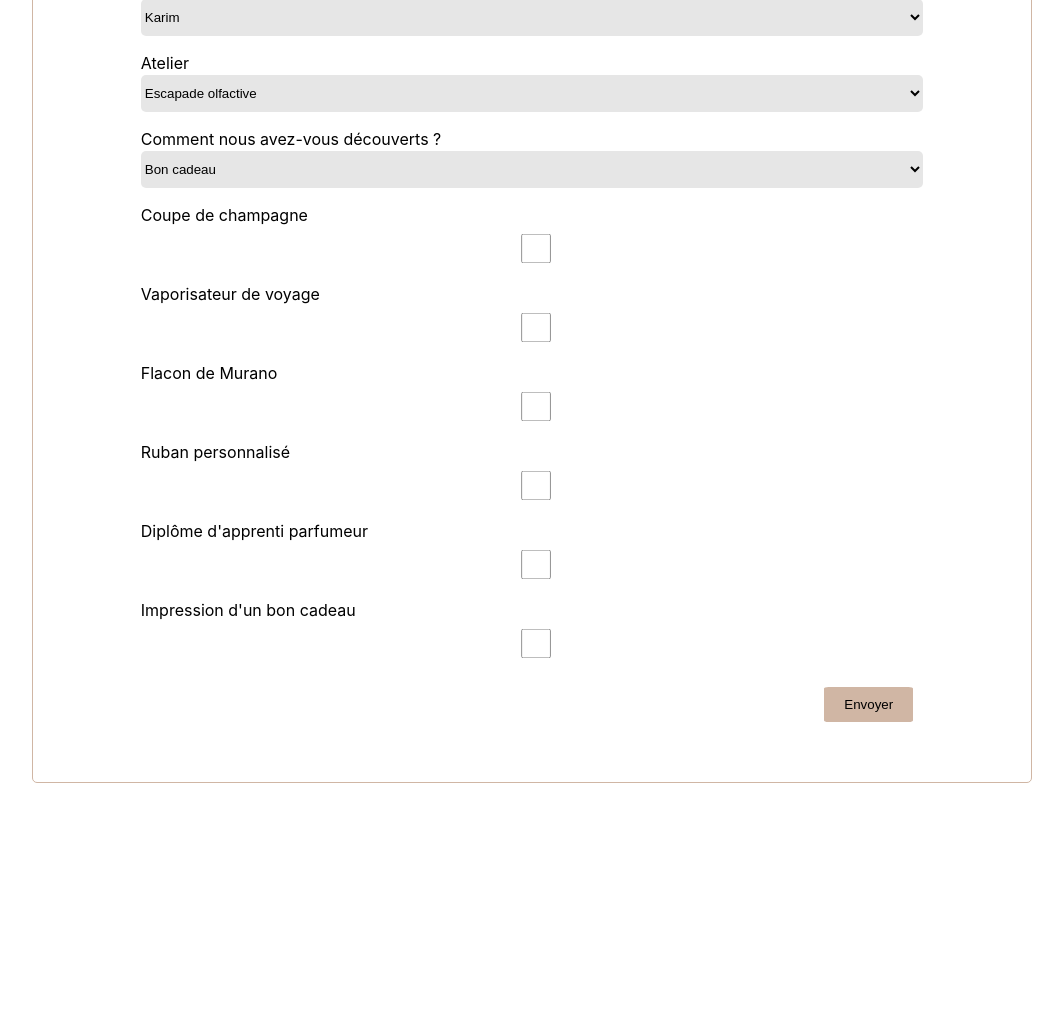
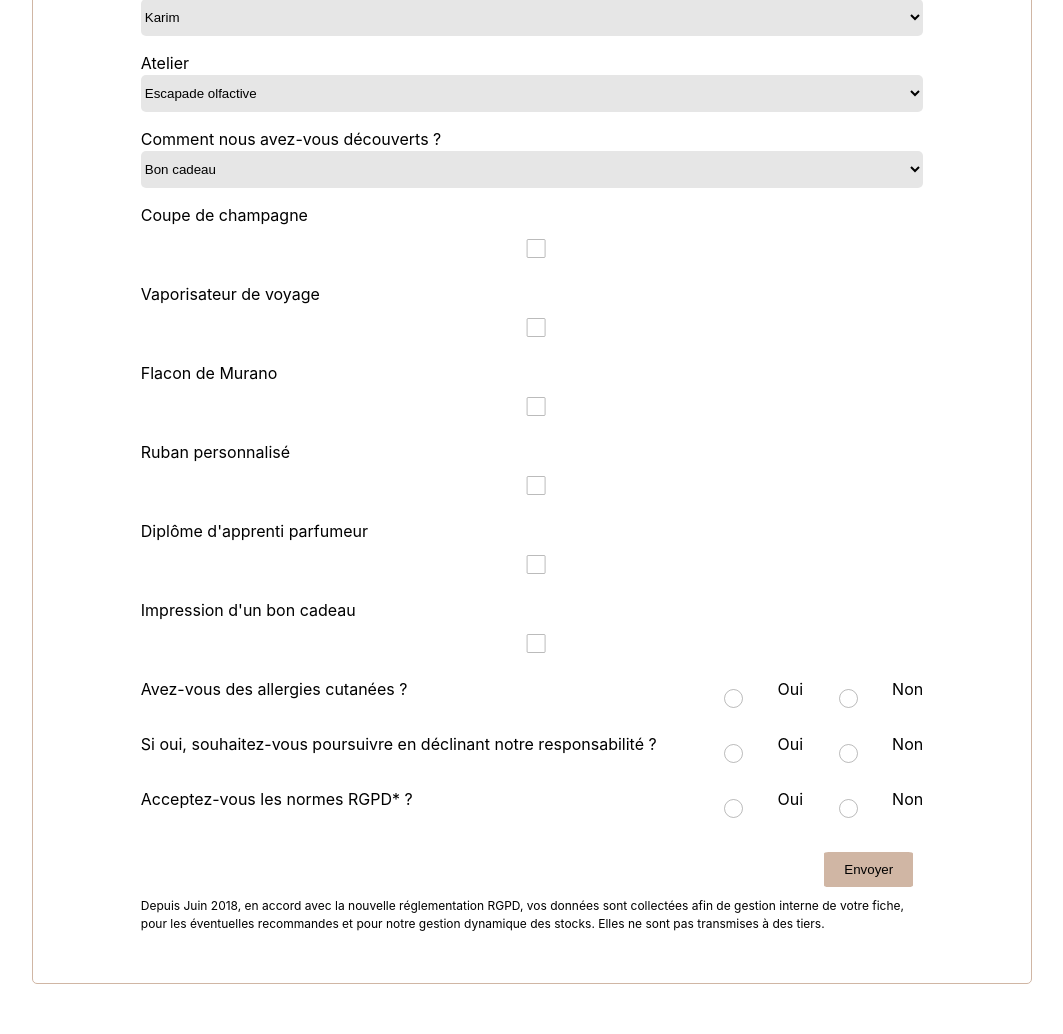
Before and after one commit to FlorentMaury/SDP-Form, a PHP site: page /SDP-Form/index.php?page=home in a window 1280 px wide. Shown: the part 1090-2124 px from the top of the page, without its empty margins (108-1171 px from the left). Before the commit the page ends 1873 px from the top, so only its background shows below. Run offline with PHP 8.4, Linux system fonts and the light colour scheme; the visitor is signed in with stand-in values (Sample User, id 1); data that the repository does not hold is empty.

Commit message:
Ajout des infos RGPD et allergies dans la base de donnée.

```diff
--- a/design/_form.scss
+++ b/design/_form.scss
@@ -48,5 +48,24 @@
 }
 
 .small-checkbox {
-    transform: scale(0.8);
+    transform: scale(0.5);
 }
+
+.checkboxQuestionDiv {
+    display: flex;
+    width: 100%;
+
+    label {
+        flex: 60%;
+    }
+
+    .checkboxes {
+        flex: 20%;
+        display: flex;
+        justify-content: space-between;
+    }
+}
+
+.rgpd {
+    font-size: 12px;
+}
--- a/model/addCustomerModel.php
+++ b/model/addCustomerModel.php
@@ -17,7 +17,9 @@ if (
     !empty($_POST['phoneNumber']) &&
     !empty($_POST['facilitator']) &&
     !empty($_POST['workshop']) &&
-    !empty($_POST['howDidYou'])
+    !empty($_POST['howDidYou']) &&
+    isset($_POST['allergies']) && // Ajout de la vérification pour les allergies cutanées
+    isset($_POST['rgpd'])
 ) {
 
     // Connexion à la base de données.
@@ -34,6 +36,13 @@ if (
     $host        = trim(htmlspecialchars($_POST['facilitator']));
     $workshop    = trim(htmlspecialchars($_POST['workshop']));
     $howDidYou   = trim(htmlspecialchars($_POST['howDidYou']));
+    $allergies   = trim(htmlspecialchars($_POST['allergies'])); // Ajout du traitement pour les allergies cutanées
+    if (isset($_POST['responsibility'])) {
+        $responsibility = trim(htmlspecialchars($_POST['responsibility']));
+    } else {
+        $responsibility = 'N/A';
+    }
+    $rgpd = trim(htmlspecialchars($_POST['rgpd'])); // Ajout du traitement pour l'acceptation des normes RGPD
     $extras      = !empty($_POST['extras']) ? implode(", ", array_map(function($value) {
         return trim(htmlspecialchars($value));
     }, $_POST['extras'])) : 'N/A';
@@ -80,10 +89,10 @@ if (
     }
 
     // Préparez la requête SQL avec le nouveau champ extras.
-    $stmt = $bdd->prepare('INSERT INTO customer(title, lastname, firstname, email, address, city, country, phone_number, host, workshop, extras, how_did_you, creation_id, token) VALUES (?, ?, ?, ?, ?, ?, ?, ?, ?, ?, ?, ?, ?, ?)');
+    $stmt = $bdd->prepare('INSERT INTO customer(title, lastname, firstname, email, address, city, country, phone_number, host, workshop, extras, how_did_you, creation_id, token, allergies, responsibility, rgpd) VALUES (?, ?, ?, ?, ?, ?, ?, ?, ?, ?, ?, ?, ?, ?, ?, ?, ?)');
 
     // Exécutez la requête avec les données nettoyées, le token et les extras.
-    $result = $stmt->execute([$title,  $lastname, $firstname, $email, $address, $city, $country, $phoneNumber, $host, $workshop, $extras, $howDidYou, $creationId, $token]);
+    $result = $stmt->execute([$title,  $lastname, $firstname, $email, $address, $city, $country, $phoneNumber, $host, $workshop, $extras, $howDidYou, $creationId, $token, $allergies, $responsibility, $rgpd]);
 
     if ($result) {
 
--- a/view/homeView.php
+++ b/view/homeView.php
@@ -102,6 +102,34 @@ $config = require './model/config.php';
         <input class="small-checkbox" type="checkbox" id="<?= htmlspecialchars($extra) ?>" name="extras[]" value="<?= htmlspecialchars($extra) ?>">
     <?php endforeach; ?>
 
+    <!-- Allérgies cutanées. -->
+    <div class="checkboxQuestionDiv">
+        <label for="allergies">Avez-vous des allergies cutanées ?</label>
+        <div class="checkboxes">
+            <input class="small-checkbox" type="radio" id="allergies_yes" name="allergies" value="Oui"> Oui
+            <input class="small-checkbox" type="radio" id="allergies_no" name="allergies" value="Non"> Non
+        </div>
+    </div>
+
+    <!-- Acceptez-vous de continuer ? -->
+    <div class="checkboxQuestionDiv">
+        <label for="responsibility">Si oui, souhaitez-vous poursuivre en déclinant notre responsabilité ?</label>
+        <div class="checkboxes">
+            <input class="small-checkbox" type="radio" id="responsibility_yes" name="responsibility" value="Oui"> Oui
+            <input class="small-checkbox" type="radio" id="responsibility_no" name="responsibility" value="Non"> Non
+        </div>
+    </div>
+
+    <!-- Acceptation des normes RGPD. -->
+    <div class="checkboxQuestionDiv">
+        <label for="rgpd">Acceptez-vous les normes RGPD* ?</label>
+        <div class="checkboxes">
+            <input class="small-checkbox" type="radio" id="rgpd_yes" name="rgpd" value="Acceptées"> Oui
+            <input class="small-checkbox" type="radio" id="rgpd_no" name="rgpd" value="Refusées"> Non
+        </div>
+    </div>
+
+    <!-- Champ invisible language. -->
 
     <!-- Champ caché si provenance d'un email. -->
     <?php
@@ -113,6 +141,8 @@ $config = require './model/config.php';
 
     <!-- Bouton d'envoi. -->
     <button class="form__submit submit" type="submit" value="Envoyer">Envoyer</button>
+
+    <p class="rgpd">Depuis Juin 2018, en accord avec la nouvelle réglementation RGPD, vos données sont collectées afin de gestion interne de votre fiche, pour les éventuelles recommandes et pour notre gestion dynamique des stocks. Elles ne sont pas transmises à des tiers.</p>
 
     <!-- Bouton pour imprimer les fiches sélectionnées. -->
     <!-- <button class="form__print print" type="button" value="Imprimer" onclick="window.print()">Imprimer</button> -->
```
Also changed, not shown: model/printCustomersModel.php (+25 -31 lines), view/customerInfosView.php (+16 -23 lines), design/style.css, 2 other files.
